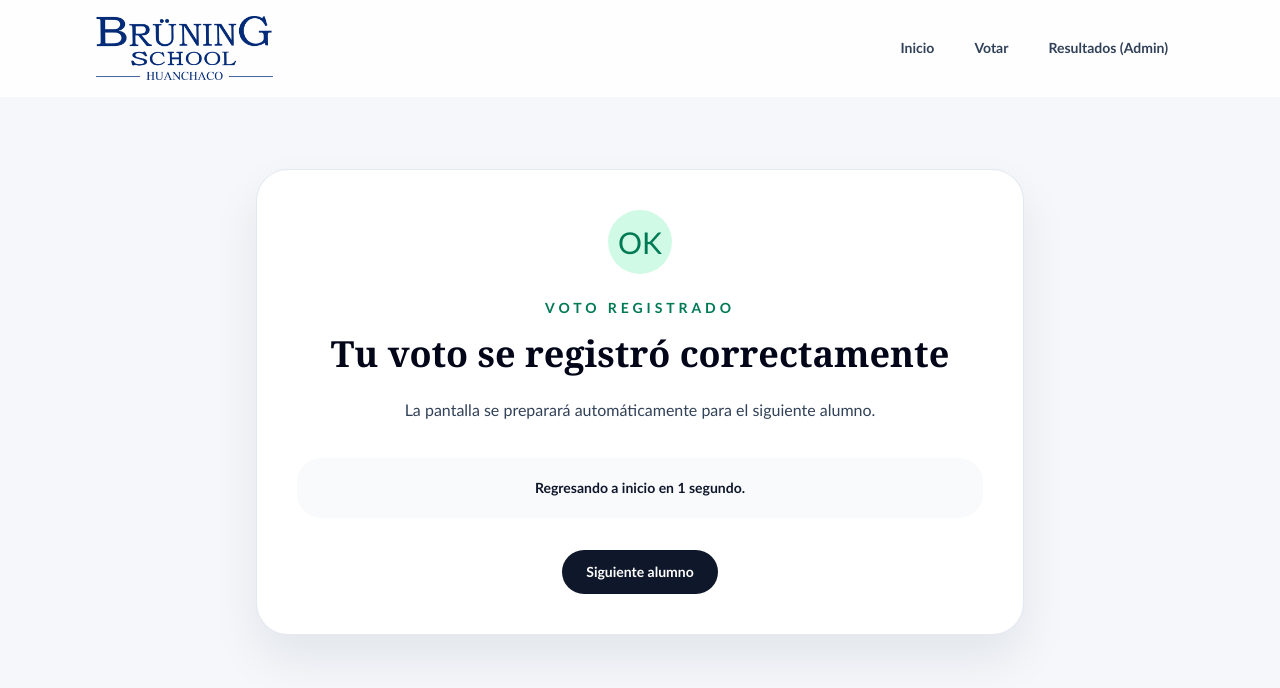
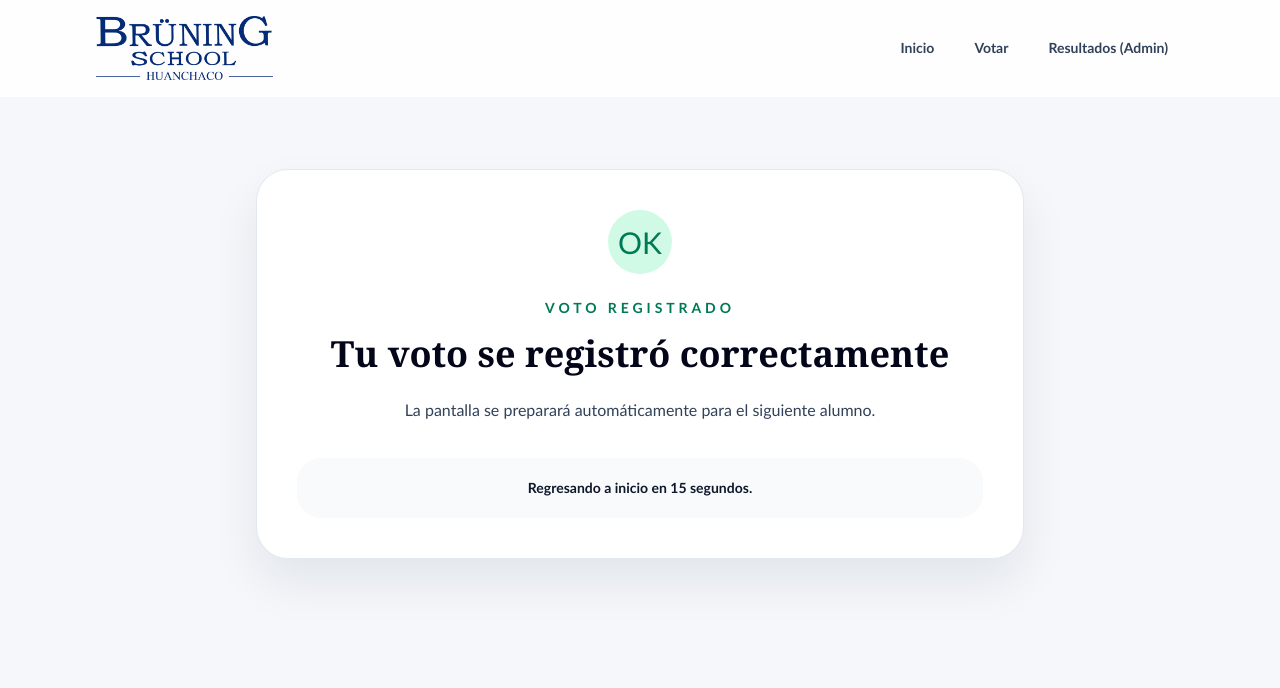
Before and after one commit to ichikuro4/voting-system, a Next.js app: page /votar/exito in a window 1280 px wide. Shown: the top 688 px of the page. Built offline with nearby package versions, Linux system fonts and the light colour scheme.

Commit message:
Se actualizo validacion

```diff
--- a/src/components/VoteSuccessPanel.js
+++ b/src/components/VoteSuccessPanel.js
@@ -1,10 +1,9 @@
 "use client";
 
-import Link from "next/link";
 import { useEffect, useState } from "react";
 import { useRouter } from "next/navigation";
 
-const REDIRECT_SECONDS = 6;
+const REDIRECT_SECONDS = 20;
 
 export default function VoteSuccessPanel() {
   const router = useRouter();
@@ -54,14 +53,6 @@ export default function VoteSuccessPanel() {
         </p>
       </div>
 
-      <div className="mt-8 flex flex-wrap items-center justify-center gap-3">
-        <Link
-          href="/"
-          className="rounded-full bg-slate-900 px-6 py-3 text-sm font-semibold text-white transition hover:bg-slate-800"
-        >
-          Siguiente alumno
-        </Link>
-      </div>
     </section>
   );
 }
--- a/src/lib/committee-visuals.js
+++ b/src/lib/committee-visuals.js
@@ -1,16 +1,16 @@
 const committeeVisualConfig = {
-  "Lista N° 1 - Maria Luisa Oliva Vásquez": {
+  "Lista N° 1 - Rosa Valeria Ramírez Rojas": {
     logoLabel: "BRX",
     logoImageSrc: "/lista-1-logo.png",
     candidateImageSrc: "/lista-1-foto.webp",
   },
-  "Lista N° 2 - Sol De María Anticona Gutiérrez": {
-    logoLabel: "UE",
+  "Lista N° 2 - Cesar Augusto Ruiz Labrin": {
+    logoLabel: "UNE",
     logoImageSrc: "/lista-2-logo.png",
     candidateImageSrc: "/lista-2-foto.webp",
   },
   "Union Estudiantil": {
-    logoLabel: "UE",
+    logoLabel: "UNE",
     logoImageSrc: "/lista-2-logo.png",
     candidateImageSrc: "/lista-2-foto.webp",
   },
@@ -43,7 +43,7 @@ function getFallbackVisualByName(name) {
     normalizedName.includes("unión estudiantil")
   ) {
     return {
-      logoLabel: "UE",
+      logoLabel: "UNE",
       logoImageSrc: "/lista-2-logo.png",
       candidateImageSrc: "/lista-2-foto.webp",
     };
```
